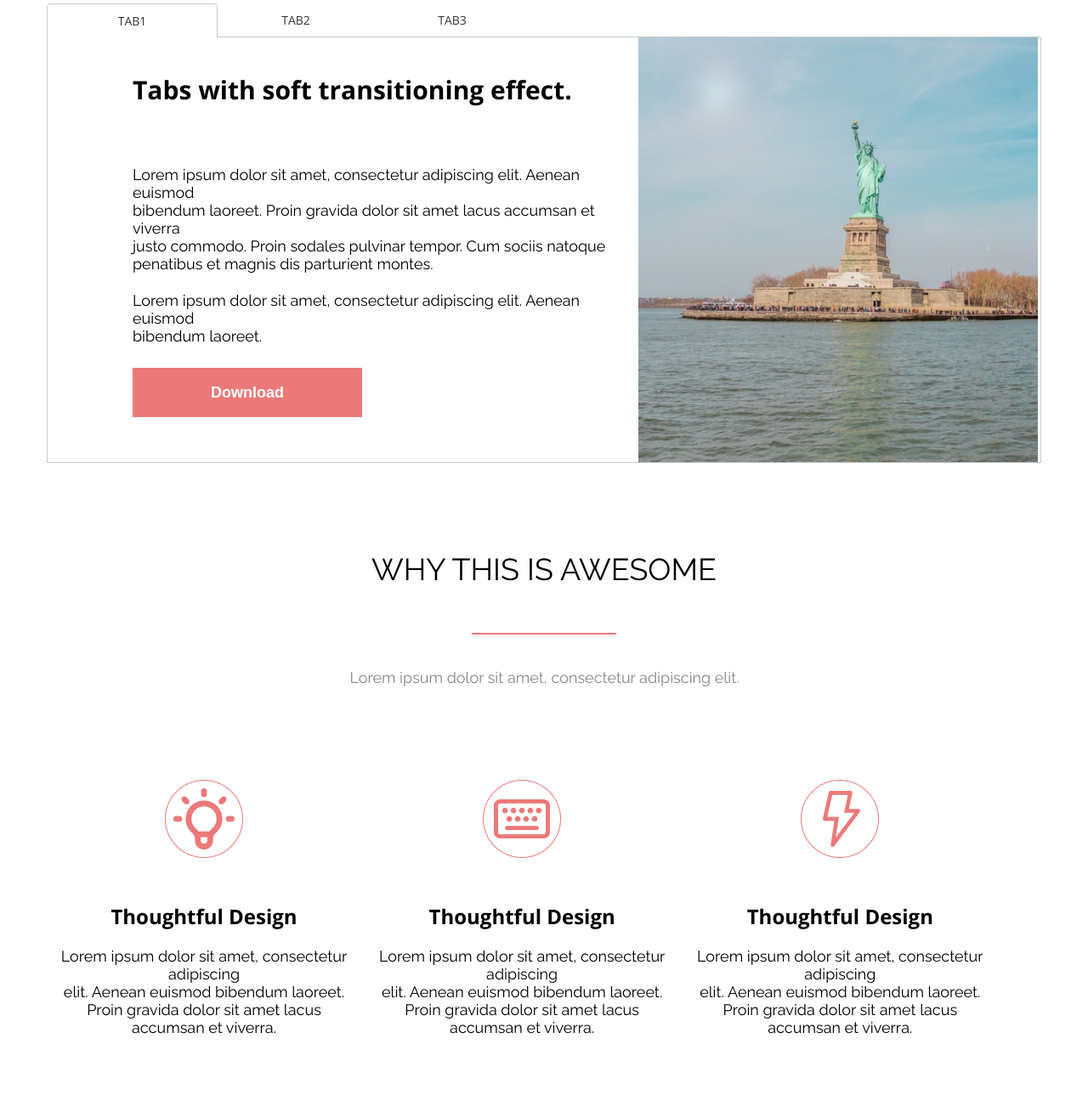
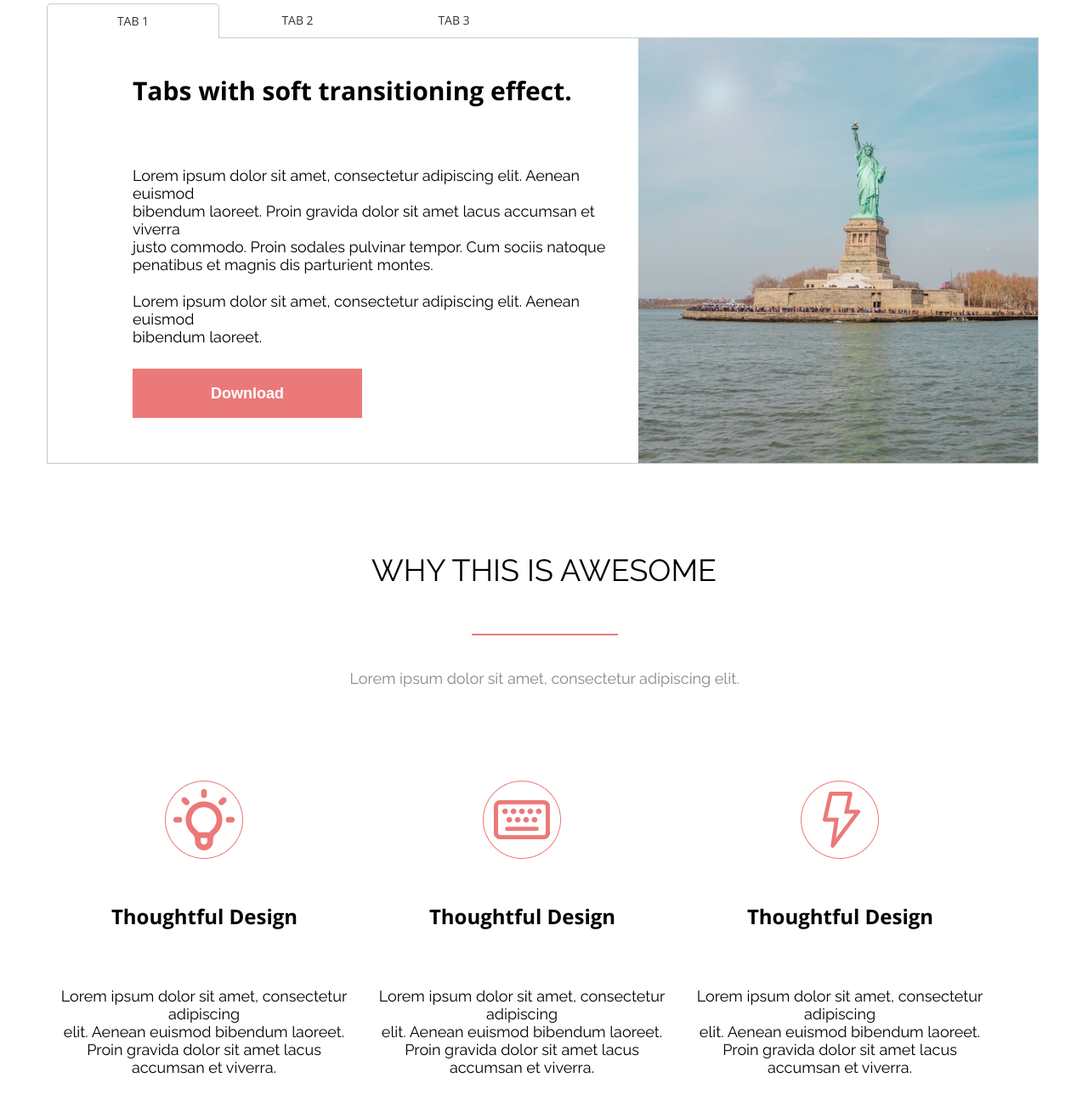
Before and after one commit to AlexandrJJJ/New-project, a plain HTML site: page index.html in a window 1280 px wide. Shown: the part 123-1425 px from the top of the page at 85% size. Drawn offline with nearby package versions, Linux system fonts and the light colour scheme.

Commit message:
added fixed awesome and tabs

```diff
--- a/css/awesome.css
+++ b/css/awesome.css
@@ -8,7 +8,6 @@
 
 .awesome_container{
     width: 1170px;
-    /* margin: 0 169px 0 171px; */
     margin: 0 auto;
 }
 
@@ -16,7 +15,7 @@
     margin-top: 50px;
     width: 1170px;
     height: 150px;
-    font-family: 'Raleway';
+    font-family: Raleway, sans-serif;
     font-weight: 400;
     font-size: 36px;
     line-height: 150px;
@@ -35,7 +34,7 @@
     width: 1169px;
     height: 21px;
     margin: 40px 0 0 1px;
-    font-family: 'Raleway';
+    font-family: Raleway, sans-serif;
     font-weight: 400;
     font-size: 18px;
     line-height: 21px;
@@ -44,7 +43,7 @@
 }
 
 .awesome_container__content{
-    margin: 110px 0 0 0;
+    margin-top: 110px;
 }
 
 .awesome_container__item{
@@ -60,22 +59,20 @@
 .awesome_container__content h4{
     width: 369px;
     height: 100px;
-    font-family: 'Open Sans';
+    font-family: Open Sans, sans-serif;
     padding: 39px 0 8px 1px;
     font-weight: 700;
     font-size: 24px;
     line-height: 50px;
     text-align: center;
-    color: #000000;
 }
 
 .awesome_container__content h5{
     width: 370px;
     height: 105px;
-    font-family: 'Raleway';
+    font-family: Raleway, sans-serif;
     font-weight: 400;
     font-size: 18px;
     line-height: 21px;
     text-align: center;
-    color: #000000;
 }
--- a/css/tabs.css
+++ b/css/tabs.css
@@ -3,28 +3,31 @@
 * {
     margin: 0;
     padding: 0;
-    box-sizing: border-box;
+    /* box-sizing: border-box; */
 }
 
-.container {
-    height: 100vh;
-    width: 100%;
+.tabs-container {
+    /* height: 100vh;
+    width: 100%; */
     font-family: Open Sans, sans-serif;
+    width: 1170px;
+    margin: 0 auto;
 }
 
-.container__tabs-subcontainer {
+.tabs-container__subcontainer {
     width: 1170px;
     margin: calc(100vh / 2 - 546.5px / 2) auto 0;
 }
 
-.container__open-tab {
+.tabs-container__open-tab {
     border: 1px solid #C6CBCD;
     border-top: none;
-    width: 1170px;
+    /* width: 1170px; */
+    width: fit-content;
     display: flex;
 }
 
-.container__open-tab--left-side h3 {
+.tabs-container__left-side h3 {
     height: 124px;
     line-height: 124px;
     font-size: 30px;
@@ -32,7 +35,7 @@
     margin-bottom: 27px;
 }
 
-.container__open-tab--left-side h5 {
+.tabs-container__left-side h5 {
     font-size: 18px;
     font-weight: 400;
     line-height: 21.13px;
@@ -40,7 +43,7 @@
     font-family: Raleway, sans-serif;
 }
 
-.container__open-tab--left-side button {
+.tabs-container__left-side button {
     width: 270px;
     height: 58px;
     background: #EC7979;
@@ -50,17 +53,17 @@
     color: #fff;
 }
 
-.container__open-tab--left-side{
+.tabs-container__left-side{
     width: 570px;
-    display: inline-block;
+    /* display: inline-block; */
     margin: 0 25px 0 100px;
     vertical-align: top;
 }
 
-.container__tabs-list--tab1,
-.container__tabs-list--tab2,
-.container__tabs-list--tab3,
-.container__tabs-list--empty-tab{
+.tabs-container__tab1,
+.tabs-container__tab2,
+.tabs-container__tab3,
+.tabs-container__empty-tab{
     /* display: inline-block; */
     vertical-align: middle;
     margin-right: -5px;
@@ -69,13 +72,12 @@
     font-size: 14px;
     height: 40px;
     color: #333;
-
     display: table-cell;
     vertical-align: middle;
     text-align: center;
 }
 
-.container__tabs-list--tab1{
+.tabs-container__tab1{
     width: 201px;
     height: 40px;
     border: 1px solid #C6CBCD;
@@ -84,12 +86,12 @@
 
 }
 
-.container__tabs-list--tab2, .container__tabs-list--tab3{
+.tabs-container__tab2, .tabs-container__tab3{
     width: 184px;
     border-bottom: 1px solid #C6CBCD;
 }
 
-.container__tabs-list--empty-tab{
-    width: 600px;
+.tabs-container__empty-tab{
+    width: 596px;
     border-bottom: 1px solid #C6CBCD;
 }
--- a/index.html
+++ b/index.html
@@ -11,16 +11,16 @@
 </head>
 
 <body>
-    <main class="container">
-        <div class="container__tabs-subcontainer">
-            <section class="container__tabs-list">
-                <div class="container__tabs-list--tab1">Tab1</div>
-                <div class="container__tabs-list--tab2">Tab2</div>
-                <div class="container__tabs-list--tab3">Tab3</div>
-                <div class="container__tabs-list--empty-tab"></div>
+    <main class="tabs-container">
+        <div class="tabs-container__subcontainer">
+            <section class="tabs-container__tabs-list">
+                <div class="tabs-container__tab1">Tab 1</div>
+                <div class="tabs-container__tab2">Tab 2</div>
+                <div class="tabs-container__tab3">Tab 3</div>
+                <div class="tabs-container__empty-tab"></div>
             </section>
-            <section class="container__open-tab">
-                <section class="container__open-tab--left-side">
+            <section class="tabs-container__open-tab">
+                <section class="tabs-container__left-side">
                     <h3>Tabs with soft transitioning effect.</h3>
                     <h5>
                         Lorem ipsum dolor sit amet, consectetur adipiscing elit. Aenean euismod
@@ -37,12 +37,13 @@
                     </h5>
                     <button>Download</button>
                 </section>
-                <img class="container__open-tab--right-side" src="images/TheStatueOfLiberty.png"
-                    alt="TheStatueOfLiberty-picture">
+                <img src="images/TheStatueOfLiberty.png"
+                    alt="Statue-of-liberty">
             </section>
         </div>
-        <div class="awesome_container">
-            <h2 class="awesome_container__title">WHY THIS IS AWESOME</h2>
+    </main>
+    <main class="awesome_container">
+        <h2 class="awesome_container__title">WHY THIS IS AWESOME</h2>
             <div class="awesome_container__separator"></div>
             <h5 class="awesome_container__subtitle">Lorem ipsum dolor sit amet, consectetur adipiscing elit.</h5>
             <section class="awesome_container__content">
@@ -76,7 +77,6 @@
                     </h5>
                 </article>
             </section>
-        </div>
     </main>
 </body>
 
```
